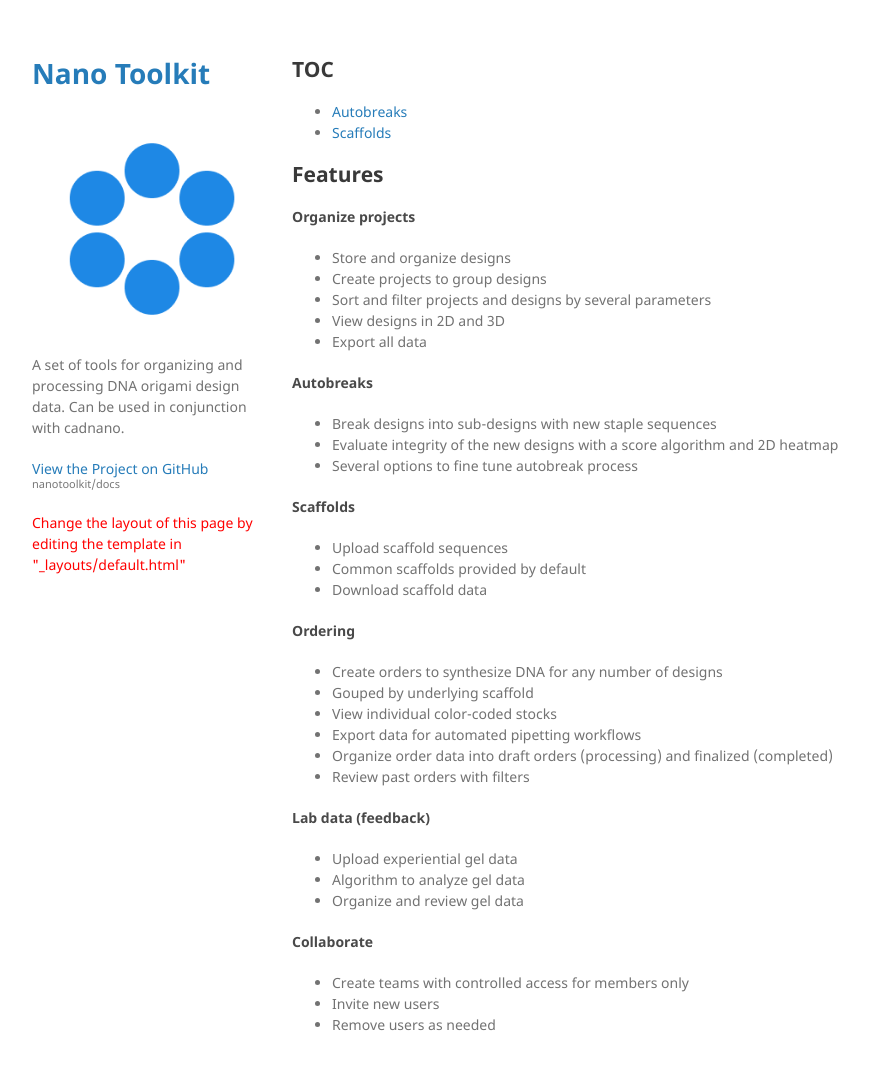
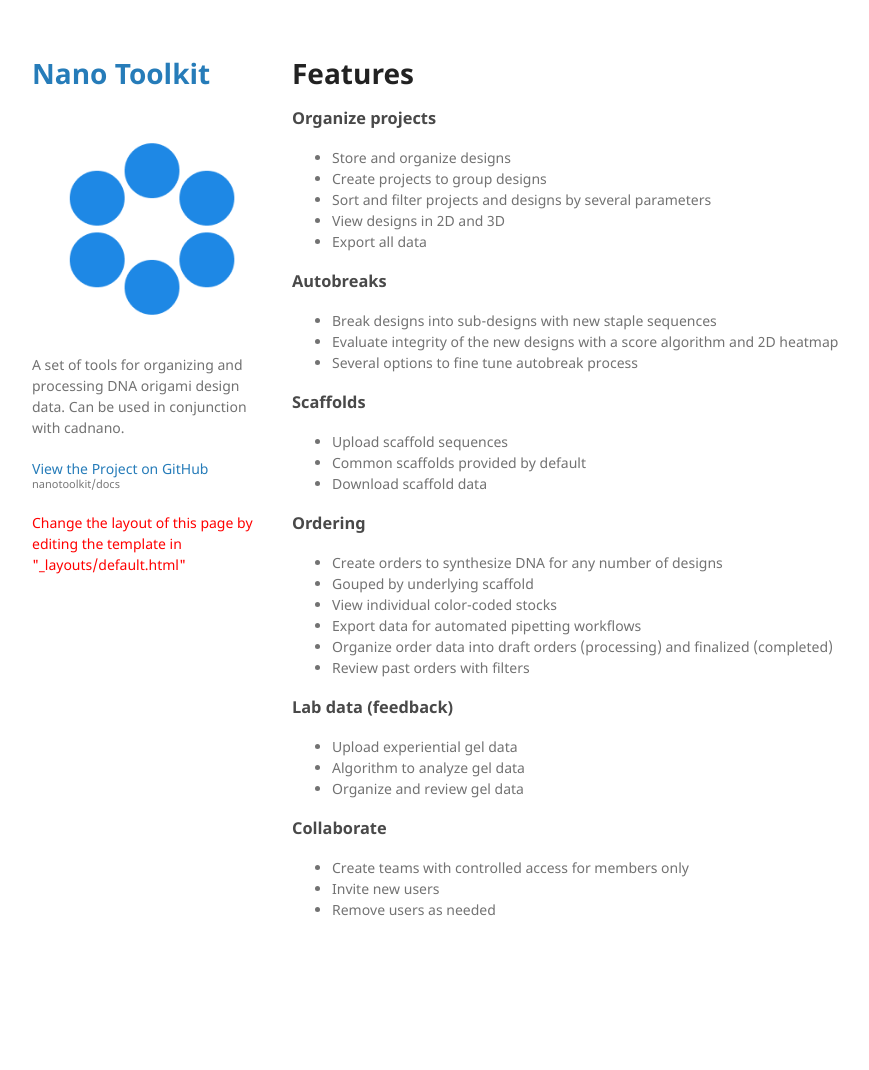
Before and after one commit to nanotoolkit/docs, a Jekyll site: the page built from index.md, in a window 1280 px wide and 1105 px high. Shown: the top 1070 px of the window, without its empty margins (178-1047 px from the left). Built offline with Jekyll 4.4.1, drawn with Linux system fonts in a browser that asks for light colours; our own code applies the rules of GitHub Pages for plain Markdown files.

Commit message:
Change header sizing on index page

```diff
--- a/index.md
+++ b/index.md
@@ -1,28 +1,25 @@
 
 
-## TOC
-* [Autobreaks](pages/autobreaks.md)
-* [Scaffolds](pages/scaffolds.md)
+# Features
 
-## Features
-#### Organize projects
+### Organize projects
 * Store and organize designs
 * Create projects to group designs
 * Sort and filter projects and designs by several parameters
 * View designs in 2D and 3D
 * Export all data
 
-#### Autobreaks
+### Autobreaks
 * Break designs into sub-designs with new staple sequences
 * Evaluate integrity of the new designs with a score algorithm and 2D heatmap
 * Several options to fine tune autobreak process
 
-#### Scaffolds
+### Scaffolds
 * Upload scaffold sequences
 * Common scaffolds provided by default
 * Download scaffold data
 
-#### Ordering
+### Ordering
 * Create orders to synthesize DNA for any number of designs
 * Gouped by underlying scaffold
 * View individual color-coded stocks
@@ -30,12 +27,12 @@
 * Organize order data into draft orders (processing) and finalized (completed)
 * Review past orders with filters
 
-#### Lab data (feedback)
+### Lab data (feedback)
 * Upload experiential gel data
 * Algorithm to analyze gel data
 * Organize and review gel data
 
-#### Collaborate
+### Collaborate
 * Create teams with controlled access for members only
 * Invite new users
 * Remove users as needed
```
